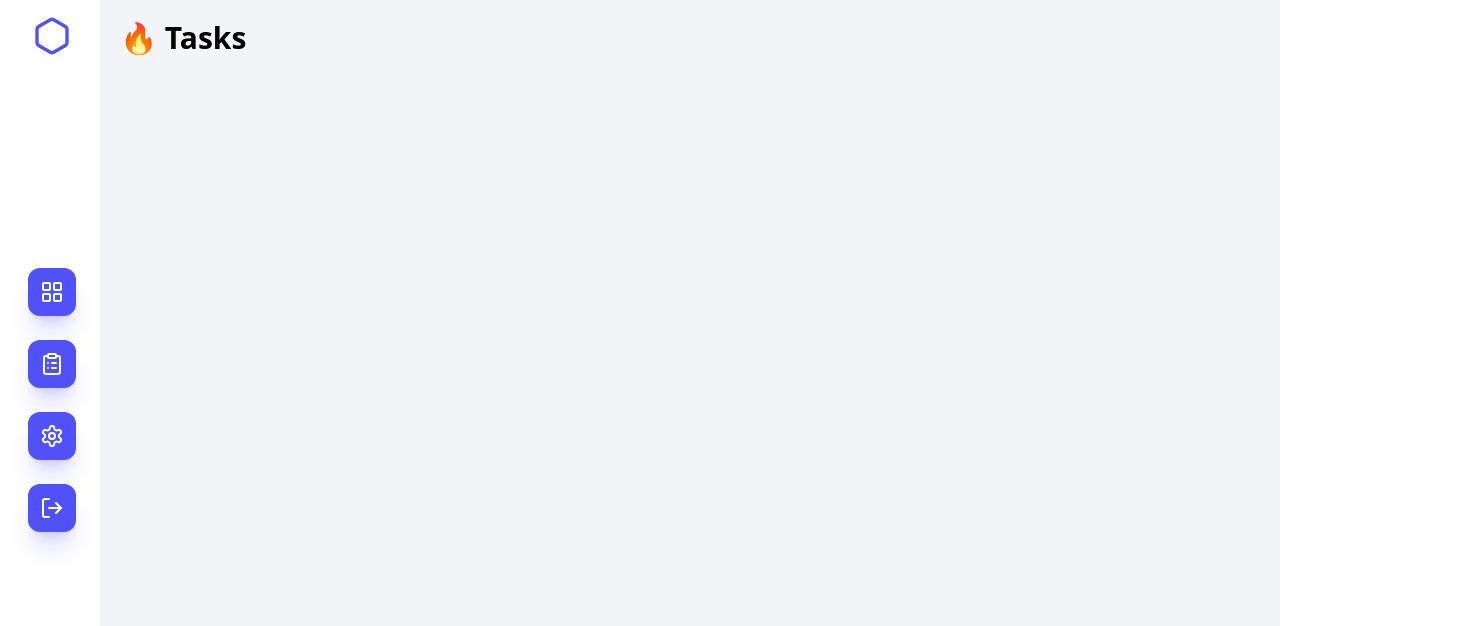
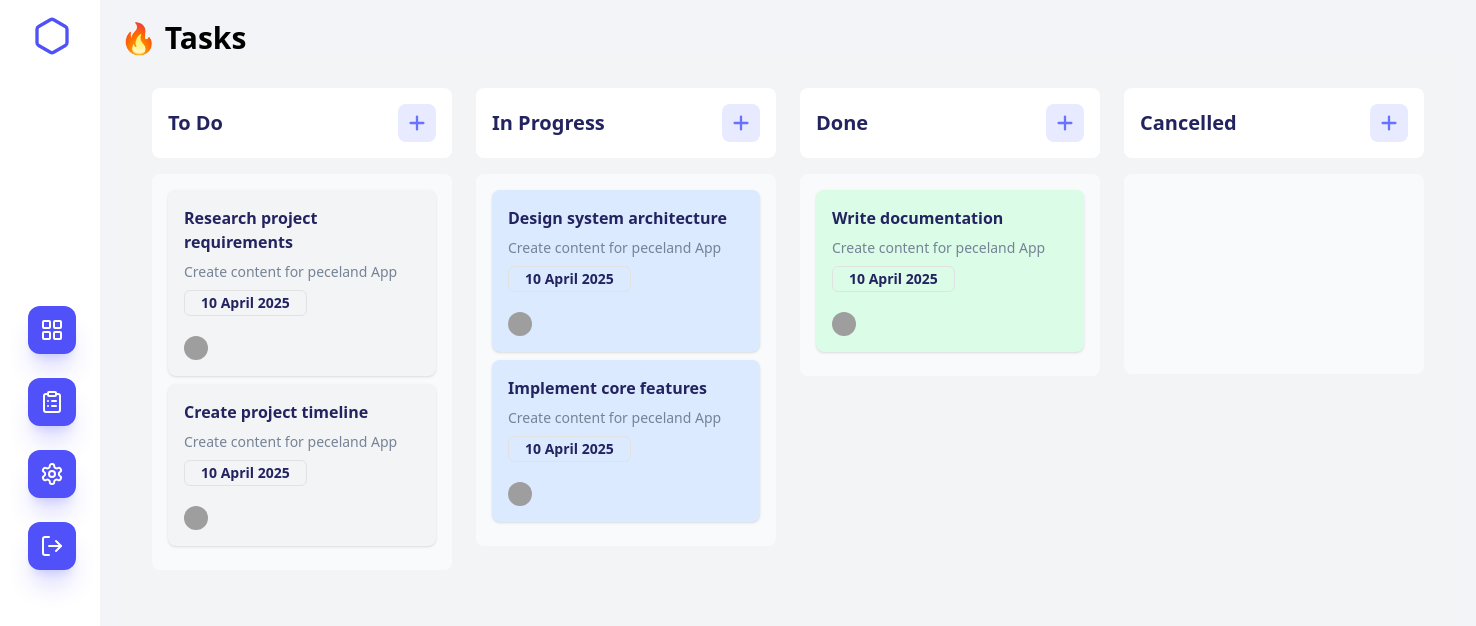
Before and after one commit to ahmed-khlifi/tasky, a React (Vite) app: page /dashboard/tasks in a window 1280 px wide. Shown: the top 626 px of the page, 1476 px wide, since content can reach past the window. Built offline with nearby package versions, Linux system fonts and the light colour scheme; grey boxes are pictures that could not be loaded.

Commit message:
(feat) implement Kanban board with drag-and-drop functionality;

```diff
--- a/package.json
+++ b/package.json
@@ -13,6 +13,8 @@
     "@tailwindcss/vite": "^4.1.3",
     "lucide-react": "^0.487.0",
     "react": "^19.0.0",
+    "react-dnd": "^16.0.1",
+    "react-dnd-html5-backend": "^16.0.1",
     "react-dom": "^19.0.0",
     "react-router": "^7.5.0",
     "tailwindcss": "^4.1.3"
--- /dev/null
+++ b/src/components/kanban/KanbanColumn.tsx
@@ -0,0 +1,49 @@
+import { useDrop } from 'react-dnd';
+import { ItemTypes, Task } from '../../types/types';
+import { KanbanTaskCard } from './KanbanTaskCard';
+import KanbanColumnTitle from './KanbanColumnTitle';
+
+interface ColumnProps {
+    title: string;
+    status: Task['status'];
+    tasks: Task[];
+    moveTask: (dragIndex: number, hoverIndex: number, status: Task['status']) => void;
+    onDropTask: (id: number, status: Task['status']) => void;
+}
+
+export function KanbanColumn({ title, status, tasks, moveTask, onDropTask }: ColumnProps) {
+    const [{ isOver }, drop] = useDrop({
+        accept: ItemTypes.TASK,
+        drop: (item: { id: number }) => {
+            onDropTask(item.id, status);
+        },
+        collect: (monitor) => ({
+            isOver: monitor.isOver(),
+        }),
+    });
+
+    return (
+        <div>
+            <KanbanColumnTitle title={title} />
+            <div
+                ref={drop as any}
+                className={`
+                flex-1 min-w-[300px] min-h-[200px]
+                p-4 rounded-lg
+                ${isOver ? 'bg-gray-100' : 'bg-gray-50'}
+                transition-colors duration-200
+            `} >
+                <div className="space-y-2">
+                    {tasks.map((task, index) => (
+                        <KanbanTaskCard
+                            key={task.id}
+                            task={task}
+                            index={index}
+                            moveTask={moveTask}
+                        />
+                    ))}
+                </div>
+            </div>
+        </div>
+    );
+}
--- /dev/null
+++ b/src/components/kanban/KanbanColumnTitle.tsx
@@ -0,0 +1,12 @@
+import { Plus } from 'lucide-react'
+
+export default function KanbanColumnTitle({ title }: { title: string }) {
+    return (
+        <div className='flex items-center justify-between mb-4 bg-white p-4 rounded-lg'>
+            <h2 className="text-xl text-[#232360] font-bold">{title}</h2>
+            <div className="bg-[#E8EAFF] p-2 rounded-lg cursor-pointer hover:bg-gray-300 transition-colors duration-200">
+                <Plus strokeWidth={2.5} size={22} color='#6772FE' />
+            </div>
+        </div>
+    )
+}
--- /dev/null
+++ b/src/components/kanban/KanbanTaskCard.tsx
@@ -0,0 +1,100 @@
+import { useRef } from 'react';
+import { useDrag, useDrop } from 'react-dnd';
+import { ItemTypes, Task } from '../../types/types';
+
+interface TaskCardProps {
+    task: Task;
+    index: number;
+    moveTask: (dragIndex: number, hoverIndex: number, status: Task['status']) => void;
+}
+
+interface DragItem {
+    id: number;
+    index: number;
+    status: Task['status'];
+    type: string;
+}
+
+export function KanbanTaskCard({ task, index, moveTask }: TaskCardProps) {
+    const ref = useRef<HTMLDivElement>(null);
+
+    const [{ isDragging }, drag] = useDrag({
+        type: ItemTypes.TASK,
+        item: { id: task.id, index, status: task.status, type: ItemTypes.TASK },
+        collect: (monitor) => ({
+            isDragging: monitor.isDragging(),
+        }),
+    });
+
+    const [, drop] = useDrop<DragItem>({
+        accept: ItemTypes.TASK,
+        hover: (item, monitor) => {
+            if (!ref.current) return;
+
+            const dragIndex = item.index;
+            const hoverIndex = index;
+
+            // Don't replace items with themselves
+            if (dragIndex === hoverIndex && item.status === task.status) return;
+
+            // Get the middle Y position of the hover target
+            const hoverBoundingRect = ref.current.getBoundingClientRect();
+            const hoverMiddleY = (hoverBoundingRect.bottom - hoverBoundingRect.top) / 2;
+
+            // Get the mouse position
+            const clientOffset = monitor.getClientOffset();
+            if (!clientOffset) return;
+
+            // Get pixels to the top
+            const hoverClientY = clientOffset.y - hoverBoundingRect.top;
+
+            // Only perform the move when the mouse has crossed half of the items height
+            if (dragIndex < hoverIndex && hoverClientY < hoverMiddleY) return;
+            if (dragIndex > hoverIndex && hoverClientY > hoverMiddleY) return;
+
+            // If the item is from the same column, perform the move
+            if (item.status === task.status) {
+                moveTask(dragIndex, hoverIndex, item.status);
+                item.index = hoverIndex;
+            }
+        },
+    });
+
+    drag(drop(ref));
+
+    const getBackgroundColor = () => {
+        switch (task.status) {
+            case 'ToDo':
+                return 'bg-gray-100';
+            case 'InProgress':
+                return 'bg-blue-100';
+            case 'Done':
+                return 'bg-green-100';
+            case 'Cancelled':
+                return 'bg-red-100';
+            default:
+                return 'bg-white';
+        }
+    };
+
+    return (
+        <div
+            ref={ref}
+            className={`
+        ${getBackgroundColor()}
+        p-4 mb-2 rounded-lg shadow-sm cursor-move
+        ${isDragging ? 'opacity-50' : 'opacity-100'}
+        transition-all duration-200
+      `}
+        >
+            <p className="font-semibold mb-2 text-[#232360]">{task.title}</p>
+            <p className="text-sm font-medium text-[#768396]">Create content for peceland App</p>
+            <div className="border-[#E2E2E2] border mt-2 rounded-md py-[2px] px-4 w-fit">
+                <p className='text-sm text-[#232360] font-semibold'>10 April 2025</p>
+            </div>
+            <img
+                src={"https://ichef.bbci.co.uk/ace/ws/640/cpsprodpb/2494/live/cc0a6500-0c00-11ed-93ba-314ede9cd985.jpg"} alt="task"
+                className='w-6 h-6 object-cover rounded-full mt-5 ' />
+        </div>
+    );
+}
--- /dev/null
+++ b/src/components/kanban/TasksKanban.tsx
@@ -0,0 +1,86 @@
+import { useState, useCallback } from 'react';
+import { DndProvider } from 'react-dnd';
+import { HTML5Backend } from 'react-dnd-html5-backend';
+import { Task } from '../../types/types';
+import { KanbanColumn } from './KanbanColumn';
+
+const initialTasks: Task[] = [
+    { id: 1, title: 'Research project requirements', status: 'ToDo' },
+    { id: 2, title: 'Create project timeline', status: 'ToDo' },
+    { id: 3, title: 'Design system architecture', status: 'InProgress' },
+    { id: 4, title: 'Implement core features', status: 'InProgress' },
+    { id: 5, title: 'Write documentation', status: 'Done' },
+];
+
+function TasksKanban() {
+    const [tasks, setTasks] = useState<Task[]>(initialTasks);
+
+    const moveTask = useCallback((dragIndex: number, hoverIndex: number, status: Task['status']) => {
+        setTasks((prevTasks) => {
+            const filteredTasks = prevTasks.filter(t => t.status === status);
+            const dragTask = filteredTasks[dragIndex];
+
+            // Create new array without the dragged task
+            const newFilteredTasks = [...filteredTasks];
+            newFilteredTasks.splice(dragIndex, 1);
+            newFilteredTasks.splice(hoverIndex, 0, dragTask);
+
+            // Merge with tasks from other columns
+            return [
+                ...prevTasks.filter(t => t.status !== status),
+                ...newFilteredTasks,
+            ];
+        });
+    }, []);
+
+    const handleDropTask = useCallback((id: number, newStatus: Task['status']) => {
+        setTasks((prevTasks) =>
+            prevTasks.map((task) =>
+                task.id === id ? { ...task, status: newStatus } : task
+            )
+        );
+    }, []);
+
+    const getTasksByStatus = (status: Task['status']) => {
+        return tasks.filter((task) => task.status === status);
+    };
+
+    return (
+        <DndProvider backend={HTML5Backend}>
+            <div className="min-h-screen bg-gray-100 p-8">
+                <div className="flex gap-6 max-w-7xl mx-auto">
+                    <KanbanColumn
+                        title="To Do"
+                        status="ToDo"
+                        tasks={getTasksByStatus('ToDo')}
+                        moveTask={moveTask}
+                        onDropTask={handleDropTask}
+                    />
+                    <KanbanColumn
+                        title="In Progress"
+                        status="InProgress"
+                        tasks={getTasksByStatus('InProgress')}
+                        moveTask={moveTask}
+                        onDropTask={handleDropTask}
+                    />
+                    <KanbanColumn
+                        title="Done"
+                        status="Done"
+                        tasks={getTasksByStatus('Done')}
+                        moveTask={moveTask}
+                        onDropTask={handleDropTask}
+                    />
+                    <KanbanColumn
+                        title="Cancelled"
+                        status="Cancelled"
+                        tasks={getTasksByStatus('Cancelled')}
+                        moveTask={moveTask}
+                        onDropTask={handleDropTask}
+                    />
+                </div>
+            </div>
+        </DndProvider>
+    );
+}
+
+export default TasksKanban;
--- a/src/screens/dashboard/TaskScreen.tsx
+++ b/src/screens/dashboard/TaskScreen.tsx
@@ -1,8 +1,17 @@
+import TasksKanban from "../../components/kanban/TasksKanban";
+
+
+
+export const ItemTypes = {
+    TASK: 'task',
+};
+
 
 export default function TaskScreen() {
     return (
         <div>
             <span className="font-bold text-3xl">🔥 Tasks</span>
+            <TasksKanban />
         </div>
     )
 }
--- /dev/null
+++ b/src/types/types.ts
@@ -0,0 +1,11 @@
+export type TaskStatus = 'ToDo' | 'InProgress' | 'Cancelled' | 'Done';
+
+export interface Task {
+    id: number;
+    title: string;
+    status: TaskStatus;
+}
+
+export const ItemTypes = {
+    TASK: 'task',
+} as const;
```
Also changed, not shown: 1 other file (tests, documents, lock files or other folders).
